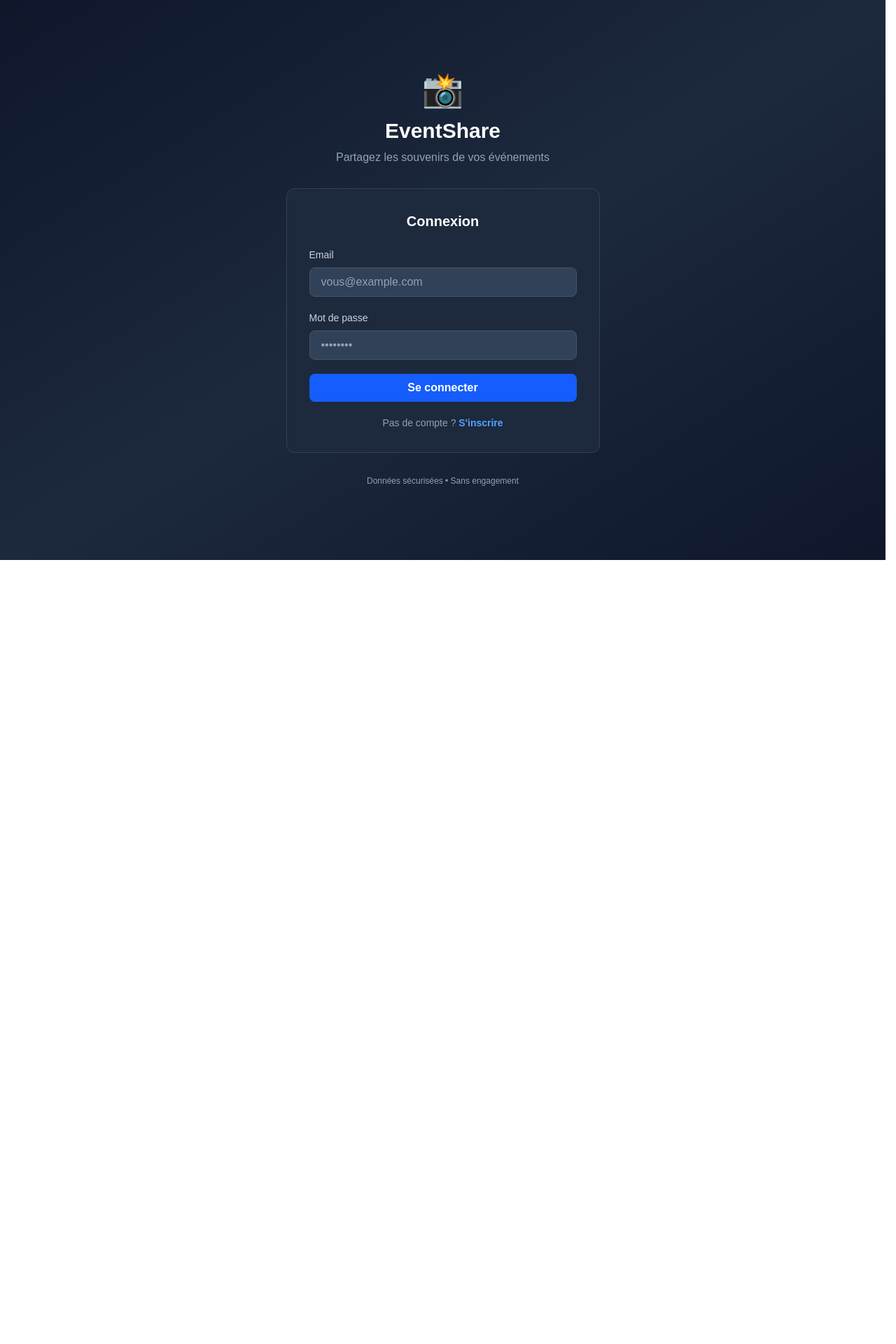
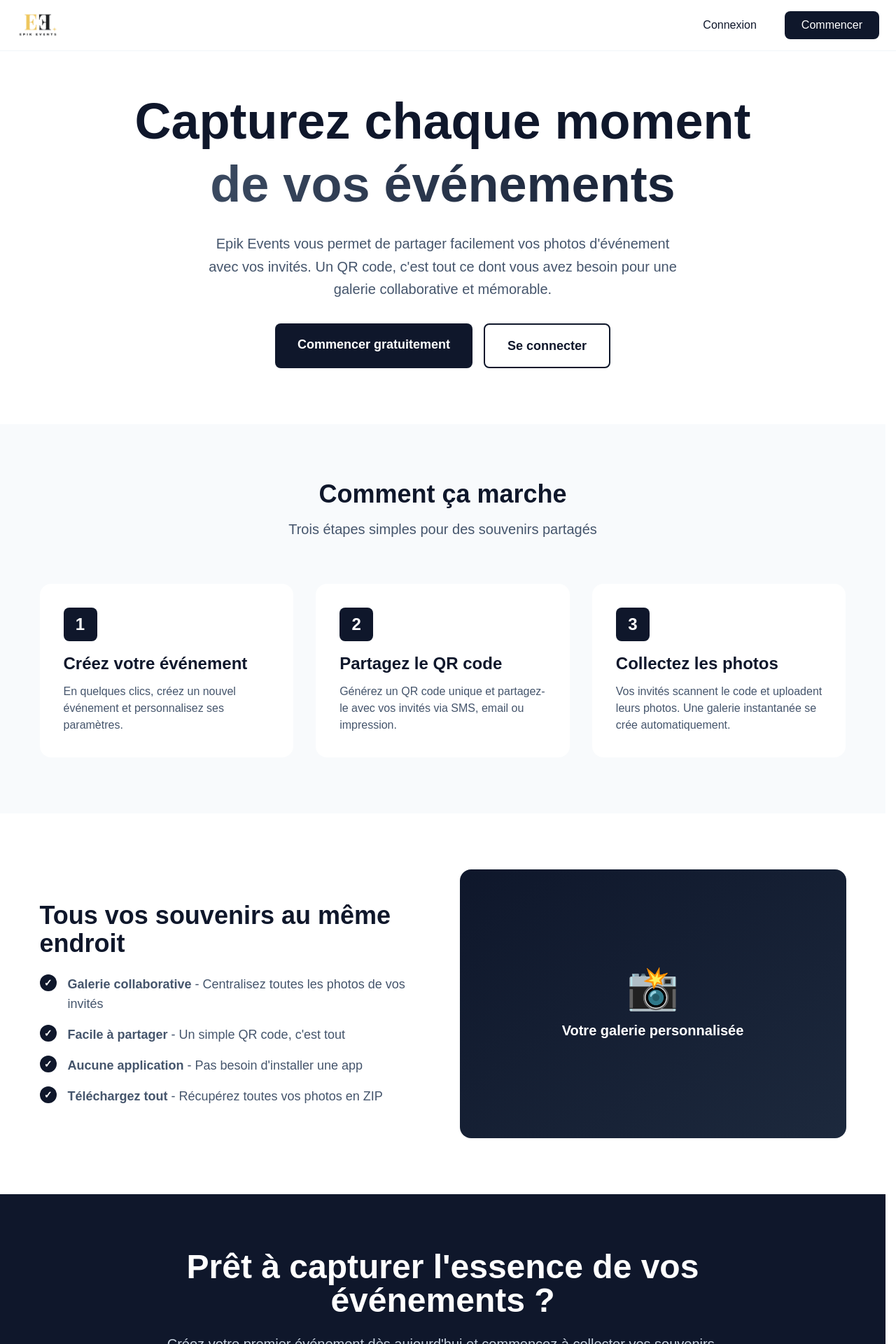
Before and after one commit to rodriguesr-sfeir/event-app, a Next.js app in the folder frontend/: page / in a window 1280 px wide. Shown: the top 1920 px of the page at 70% size. Before the commit the page ends 800 px from the top, so only its background shows below. Built offline with nearby package versions, Linux system fonts and the light colour scheme.

Commit message:
🎨 Add beautiful landing page

```diff
--- a/frontend/src/app/page.tsx
+++ b/frontend/src/app/page.tsx
@@ -1,159 +1,234 @@
 'use client';
 
-import { useState, useEffect } from 'react';
-import { useRouter } from 'next/navigation';
-import axios from 'axios';
+import Link from 'next/link';
+import { useState } from 'react';
 
-export default function Home() {
-  const router = useRouter();
-  const [isLogin, setIsLogin] = useState(true);
-  const [email, setEmail] = useState('');
-  const [password, setPassword] = useState('');
-  const [fullName, setFullName] = useState('');
-  const [loading, setLoading] = useState(false);
-  const [error, setError] = useState('');
-
-  useEffect(() => {
-    const clientId = localStorage.getItem('clientId');
-    if (clientId) {
-      router.push('/client/dashboard');
-    }
-  }, [router]);
-
-  const handleSubmit = async (e: React.FormEvent) => {
-    e.preventDefault();
-    setError('');
-    setLoading(true);
-
-    try {
-      const endpoint = isLogin ? '/api/auth/login' : '/api/auth/register';
-      const payload = isLogin
-        ? { email, password }
-        : { email, password, full_name: fullName };
-
-      const response = await axios.post(`${process.env.NEXT_PUBLIC_API_URL}${endpoint}`, payload);
-
-      if (response.data.success) {
-        localStorage.setItem('clientToken', response.data.data.token);
-        localStorage.setItem('clientId', response.data.data.userId);
-        localStorage.setItem('clientEmail', response.data.data.email);
-        router.push('/client/dashboard');
-      } else {
-        setError(response.data.error || 'Erreur');
-      }
-    } catch (err: any) {
-      setError(err.response?.data?.error || 'Erreur serveur');
-    } finally {
-      setLoading(false);
-    }
-  };
+export default function HomePage() {
+  const [hoveredFeature, setHoveredFeature] = useState<number | null>(null);
 
   return (
-    <div className="min-h-screen bg-gradient-to-br from-slate-900 via-slate-800 to-slate-900">
-      {/* Contenu */}
-      <div className="min-h-screen flex items-center justify-center px-6 py-12">
-        <div className="w-full max-w-md">
-          {/* Logo */}
-          <div className="text-center mb-8">
-            <div className="text-5xl mb-4">📸</div>
-            <h1 className="text-3xl font-bold text-white mb-2">EventShare</h1>
-            <p className="text-slate-400">Partagez les souvenirs de vos événements</p>
+    <div className="min-h-screen bg-white">
+      {/* Navigation */}
+      <nav className="fixed top-0 w-full bg-white/80 backdrop-blur-md z-50 border-b border-slate-100">
+        <div className="max-w-7xl mx-auto px-6 py-4 flex justify-between items-center">
+          <Link href="/" className="flex items-center gap-2">
+            <img src="/images/logo.png" alt="Epik Events" className="h-10 w-auto" />
+          </Link>
+          <div className="flex gap-4">
+            <Link
+              href="/client/login"
+              className="px-6 py-2 text-slate-900 font-medium hover:text-slate-600 transition"
+            >
+              Connexion
+            </Link>
+            <Link
+              href="/client/signup"
+              className="px-6 py-2 bg-slate-900 text-white font-medium rounded-lg hover:bg-slate-800 transition"
+            >
+              Commencer
+            </Link>
+          </div>
+        </div>
+      </nav>
+
+      {/* Hero Section */}
+      <section className="pt-32 pb-20 px-6">
+        <div className="max-w-5xl mx-auto text-center">
+          <h1 className="text-6xl md:text-7xl font-bold text-slate-900 mb-6 leading-tight">
+            Capturez chaque moment
+            <span className="block text-transparent bg-clip-text bg-gradient-to-r from-slate-600 to-slate-900">
+              de vos événements
+            </span>
+          </h1>
+          <p className="text-xl text-slate-600 mb-8 max-w-2xl mx-auto leading-relaxed">
+            Epik Events vous permet de partager facilement vos photos d'événement avec vos invités.
+            Un QR code, c'est tout ce dont vous avez besoin pour une galerie collaborative et mémorable.
+          </p>
+          <div className="flex flex-col sm:flex-row gap-4 justify-center">
+            <Link
+              href="/client/signup"
+              className="px-8 py-4 bg-slate-900 text-white font-semibold rounded-lg hover:bg-slate-800 transition text-lg"
+            >
+              Commencer gratuitement
+            </Link>
+            <Link
+              href="/client/login"
+              className="px-8 py-4 border-2 border-slate-900 text-slate-900 font-semibold rounded-lg hover:bg-slate-50 transition text-lg"
+            >
+              Se connecter
+            </Link>
+          </div>
+        </div>
+      </section>
+
+      {/* Features Section */}
+      <section className="py-20 px-6 bg-slate-50">
+        <div className="max-w-6xl mx-auto">
+          <div className="text-center mb-16">
+            <h2 className="text-4xl font-bold text-slate-900 mb-4">
+              Comment ça marche
+            </h2>
+            <p className="text-xl text-slate-600">
+              Trois étapes simples pour des souvenirs partagés
+            </p>
           </div>
 
-          {/* Form */}
-          <form onSubmit={handleSubmit} className="bg-slate-800 rounded-xl p-8 border border-slate-700 space-y-5">
-            {/* Title */}
-            <h2 className="text-xl font-bold text-white text-center mb-6">
-              {isLogin ? 'Connexion' : 'Inscription'}
-            </h2>
-
-            {/* Full Name (Signup only) */}
-            {!isLogin && (
-              <div>
-                <label className="block text-sm font-medium text-slate-300 mb-2">
-                  Nom complet
-                </label>
-                <input
-                  type="text"
-                  value={fullName}
-                  onChange={(e) => setFullName(e.target.value)}
-                  placeholder="Votre nom"
-                  required
-                  className="w-full px-4 py-2 bg-slate-700 border border-slate-600 rounded-lg text-white placeholder-slate-400 focus:ring-2 focus:ring-blue-500 focus:border-transparent outline-none transition"
-                />
+          <div className="grid md:grid-cols-3 gap-8">
+            {/* Feature 1 */}
+            <div
+              className="bg-white p-8 rounded-2xl border-2 border-transparent hover:border-slate-900 transition cursor-pointer"
+              onMouseEnter={() => setHoveredFeature(0)}
+              onMouseLeave={() => setHoveredFeature(null)}
+            >
+              <div className="w-12 h-12 bg-slate-900 rounded-lg flex items-center justify-center text-white text-2xl font-bold mb-4">
+                1
               </div>
-            )}
-
-            {/* Email */}
-            <div>
-              <label className="block text-sm font-medium text-slate-300 mb-2">
-                Email
-              </label>
-              <input
-                type="email"
-                value={email}
-                onChange={(e) => setEmail(e.target.value)}
-                placeholder="vous@example.com"
-                required
-                className="w-full px-4 py-2 bg-slate-700 border border-slate-600 rounded-lg text-white placeholder-slate-400 focus:ring-2 focus:ring-blue-500 focus:border-transparent outline-none transition"
-              />
+              <h3 className="text-2xl font-bold text-slate-900 mb-3">
+                Créez votre événement
+              </h3>
+              <p className="text-slate-600">
+                En quelques clics, créez un nouvel événement et personnalisez ses paramètres.
+              </p>
             </div>
 
-            {/* Password */}
-            <div>
-              <label className="block text-sm font-medium text-slate-300 mb-2">
-                Mot de passe
-              </label>
-              <input
-                type="password"
-                value={password}
-                onChange={(e) => setPassword(e.target.value)}
-                placeholder="••••••••"
-                required
-                className="w-full px-4 py-2 bg-slate-700 border border-slate-600 rounded-lg text-white placeholder-slate-400 focus:ring-2 focus:ring-blue-500 focus:border-transparent outline-none transition"
-              />
+            {/* Feature 2 */}
+            <div
+              className="bg-white p-8 rounded-2xl border-2 border-transparent hover:border-slate-900 transition cursor-pointer"
+              onMouseEnter={() => setHoveredFeature(1)}
+              onMouseLeave={() => setHoveredFeature(null)}
+            >
+              <div className="w-12 h-12 bg-slate-900 rounded-lg flex items-center justify-center text-white text-2xl font-bold mb-4">
+                2
+              </div>
+              <h3 className="text-2xl font-bold text-slate-900 mb-3">
+                Partagez le QR code
+              </h3>
+              <p className="text-slate-600">
+                Générez un QR code unique et partagez-le avec vos invités via SMS, email ou impression.
+              </p>
             </div>
 
-            {/* Error */}
-            {error && (
-              <div className="bg-red-500/10 border border-red-500/50 text-red-400 p-3 rounded-lg text-sm">
-                ✕ {error}
+            {/* Feature 3 */}
+            <div
+              className="bg-white p-8 rounded-2xl border-2 border-transparent hover:border-slate-900 transition cursor-pointer"
+              onMouseEnter={() => setHoveredFeature(2)}
+              onMouseLeave={() => setHoveredFeature(null)}
+            >
+              <div className="w-12 h-12 bg-slate-900 rounded-lg flex items-center justify-center text-white text-2xl font-bold mb-4">
+                3
               </div>
-            )}
-
-            {/* Submit */}
-            <button
-              type="submit"
-              disabled={loading}
-              className="w-full bg-blue-600 hover:bg-blue-700 disabled:bg-slate-600 text-white font-semibold py-2 rounded-lg transition duration-200"
-            >
-              {loading ? 'Chargement...' : isLogin ? 'Se connecter' : 'S\'inscrire'}
-            </button>
-
-            {/* Toggle */}
-            <div className="text-center">
-              <p className="text-slate-400 text-sm">
-                {isLogin ? "Pas de compte ? " : "Déjà un compte ? "}
-                <button
-                  type="button"
-                  onClick={() => {
-                    setIsLogin(!isLogin);
-                    setError('');
-                  }}
-                  className="text-blue-400 hover:text-blue-300 font-semibold"
-                >
-                  {isLogin ? 'S\'inscrire' : 'Se connecter'}
-                </button>
+              <h3 className="text-2xl font-bold text-slate-900 mb-3">
+                Collectez les photos
+              </h3>
+              <p className="text-slate-600">
+                Vos invités scannent le code et uploadent leurs photos. Une galerie instantanée se crée automatiquement.
               </p>
             </div>
-          </form>
+          </div>
+        </div>
+      </section>
 
-          {/* Footer */}
-          <p className="text-center text-slate-400 text-xs mt-8">
-            Données sécurisées • Sans engagement
+      {/* Benefits Section */}
+      <section className="py-20 px-6">
+        <div className="max-w-6xl mx-auto">
+          <div className="grid md:grid-cols-2 gap-12 items-center">
+            <div>
+              <h2 className="text-4xl font-bold text-slate-900 mb-6">
+                Tous vos souvenirs au même endroit
+              </h2>
+              <div className="space-y-4">
+                <div className="flex gap-4">
+                  <div className="w-6 h-6 rounded-full bg-slate-900 flex-shrink-0 flex items-center justify-center text-white text-sm font-bold">
+                    ✓
+                  </div>
+                  <p className="text-slate-600 text-lg">
+                    <strong>Galerie collaborative</strong> - Centralisez toutes les photos de vos invités
+                  </p>
+                </div>
+                <div className="flex gap-4">
+                  <div className="w-6 h-6 rounded-full bg-slate-900 flex-shrink-0 flex items-center justify-center text-white text-sm font-bold">
+                    ✓
+                  </div>
+                  <p className="text-slate-600 text-lg">
+                    <strong>Facile à partager</strong> - Un simple QR code, c'est tout
+                  </p>
+                </div>
+                <div className="flex gap-4">
+                  <div className="w-6 h-6 rounded-full bg-slate-900 flex-shrink-0 flex items-center justify-center text-white text-sm font-bold">
+                    ✓
+                  </div>
+                  <p className="text-slate-600 text-lg">
+                    <strong>Aucune application</strong> - Pas besoin d'installer une app
+                  </p>
+                </div>
+                <div className="flex gap-4">
+                  <div className="w-6 h-6 rounded-full bg-slate-900 flex-shrink-0 flex items-center justify-center text-white text-sm font-bold">
+                    ✓
+                  </div>
+                  <p className="text-slate-600 text-lg">
+                    <strong>Téléchargez tout</strong> - Récupérez toutes vos photos en ZIP
+                  </p>
+                </div>
+              </div>
+            </div>
+            <div className="bg-gradient-to-br from-slate-900 to-slate-800 rounded-2xl h-96 flex items-center justify-center text-white text-center p-8">
+              <div>
+                <div className="text-6xl mb-4">📸</div>
+                <p className="text-xl font-semibold">Votre galerie personnalisée</p>
+              </div>
+            </div>
+          </div>
+        </div>
+      </section>
+
+      {/* CTA Section */}
+      <section className="py-20 px-6 bg-slate-900 text-white">
+        <div className="max-w-4xl mx-auto text-center">
+          <h2 className="text-4xl md:text-5xl font-bold mb-6">
+            Prêt à capturer l'essence de vos événements ?
+          </h2>
+          <p className="text-xl text-slate-300 mb-8">
+            Créez votre premier événement dès aujourd'hui et commencez à collecter vos souvenirs.
           </p>
+          <div className="flex flex-col sm:flex-row gap-4 justify-center">
+            <Link
+              href="/client/signup"
+              className="px-8 py-4 bg-white text-slate-900 font-semibold rounded-lg hover:bg-slate-100 transition text-lg"
+            >
+              Commencer gratuitement
+            </Link>
+            <Link
+              href="/client/login"
+              className="px-8 py-4 border-2 border-white text-white font-semibold rounded-lg hover:bg-slate-800 transition text-lg"
+            >
+              Se connecter
+            </Link>
+          </div>
         </div>
-      </div>
+      </section>
+
+      {/* Footer */}
+      <footer className="py-12 px-6 border-t border-slate-200">
+        <div className="max-w-6xl mx-auto">
+          <div className="flex flex-col md:flex-row justify-between items-center gap-8">
+            <div className="flex items-center gap-2">
+              <img src="/images/logo.png" alt="Epik Events" className="h-8 w-auto" />
+              <span className="font-semibold text-slate-900">Epik Events</span>
+            </div>
+            <div className="text-slate-600 text-sm">
+              © 2026 Epik Events. Tous droits réservés.
+            </div>
+            <div className="flex gap-6 text-slate-600">
+              <Link href="/client/login" className="hover:text-slate-900 transition">
+                Connexion
+              </Link>
+              <Link href="/client/signup" className="hover:text-slate-900 transition">
+                S'inscrire
+              </Link>
+            </div>
+          </div>
+        </div>
+      </footer>
     </div>
   );
 }
```
Also changed, not shown: 1 other file (tests, documents, lock files or other folders).
